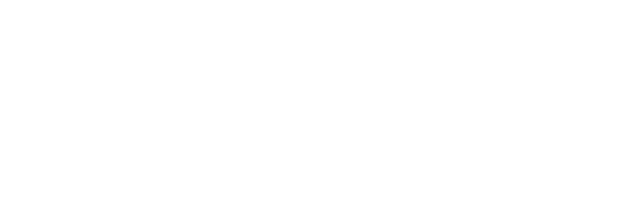
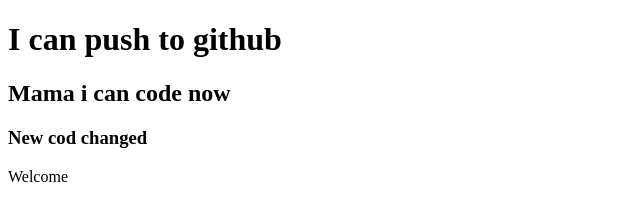
Before and after one commit to shafikulislam1/my-third-repo, a plain HTML site: page index.html in a window 1280 px wide. Shown: the whole page, without its empty margins (0-640 px from the left). Drawn offline with Linux system fonts and the light colour scheme.

Commit message:
added header

```diff
--- a/index.html
+++ b/index.html
@@ -7,6 +7,9 @@
     <title>my third repo</title>
 </head>
 <body>
-
+    <h1>I can push to github</h1>
+    <h2>Mama i can code now</h2>
+    <h3>New cod changed</h3>
+    <p>Welcome</p>
 </body>
 </html>
```
